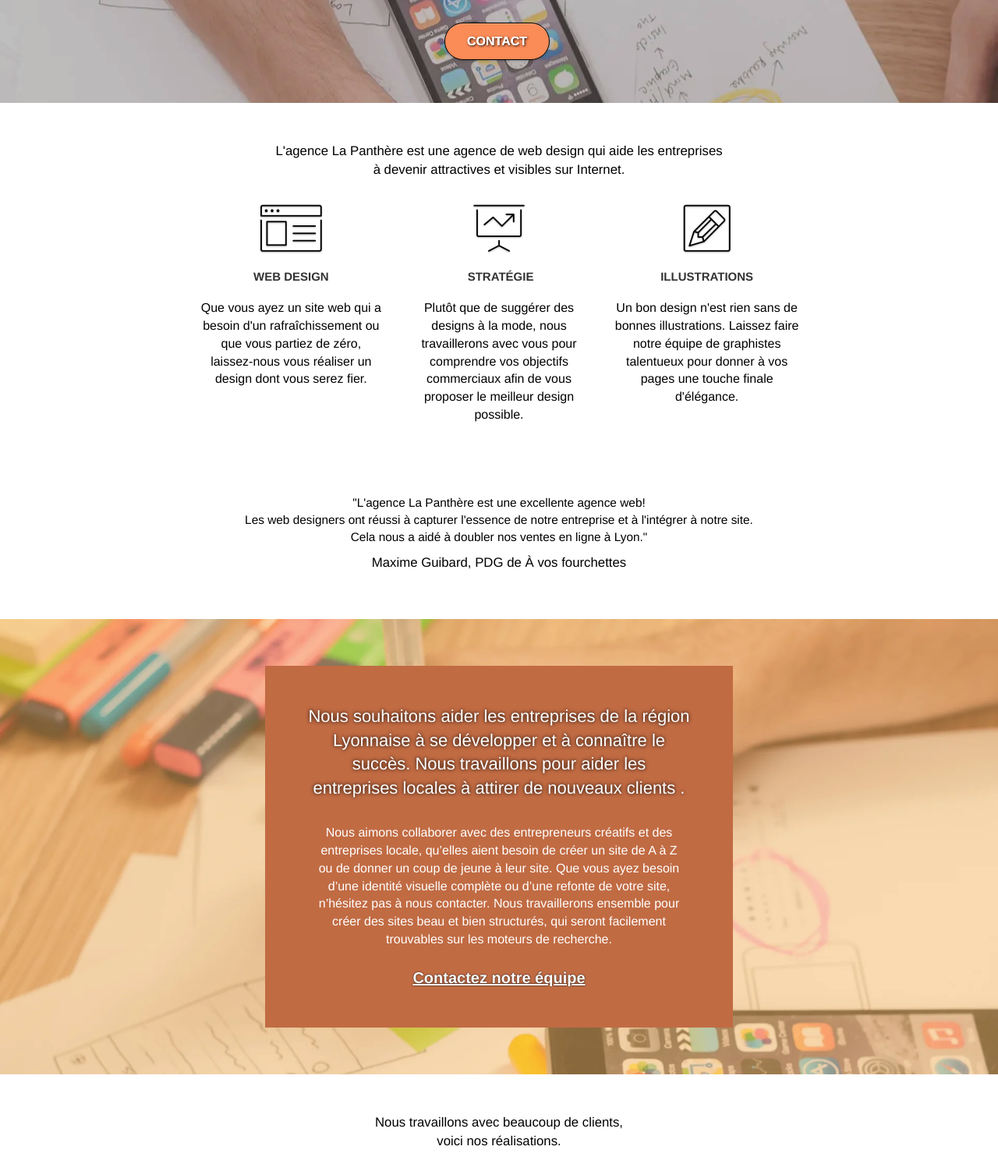
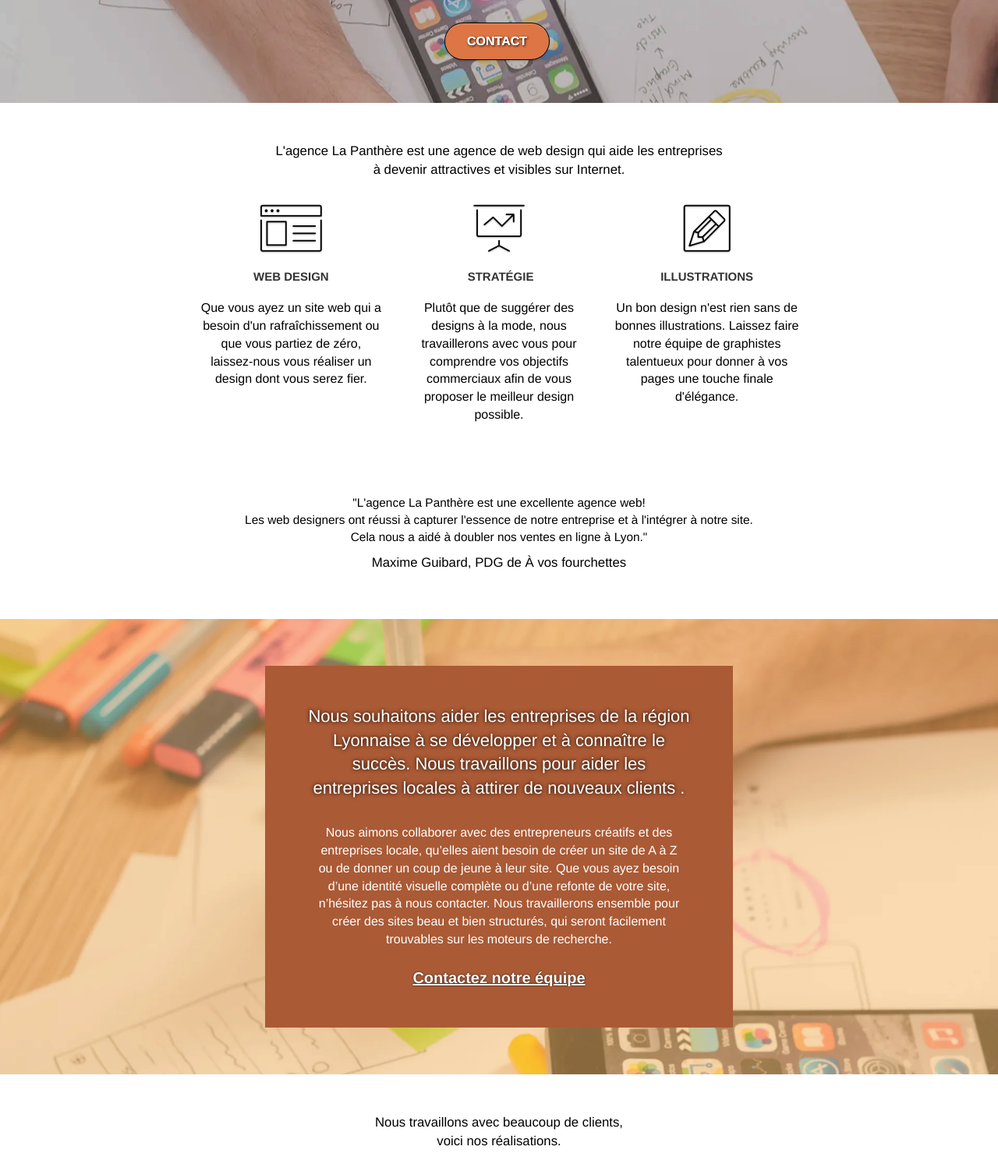
Before and after one commit to chrbour/LaPanthere, a plain HTML site: page index.html in a window 1280 px wide. Shown: the part 298-1800 px from the top of the page at 78% size. Drawn offline with Linux system fonts and the light colour scheme.

Commit message:
Augmentation contraste background

```diff
--- a/style.css
+++ b/style.css
@@ -395,7 +395,7 @@ a:hover {
 }
 
 .menu a:hover{
-    text-decoration: underline #c16b43;
+    text-decoration: underline #aa5a35;
     text-underline-offset: 5px;
 }
 
@@ -815,7 +815,7 @@ h4 {
 }
 
 .black-background {
-    background-color: #c16b43;
+    background-color: #aa5a35;
     padding: 40px 40px 40px 40px;
 }
 
@@ -831,7 +831,7 @@ h4 {
 
 
 .bgc-atomic-tangerine {
-    background-color: #c16b43;
+    background-color: #aa5a35;
     display: flex;
     padding: 10px;
     justify-content: center;
@@ -842,7 +842,7 @@ h4 {
 }
 
 .btn-atomic-tangerine {
-    background: #c16b43;
+    background: #aa5a35;
     color: #FFFFFF!important;
     border: 1px solid #000;
 }
```
